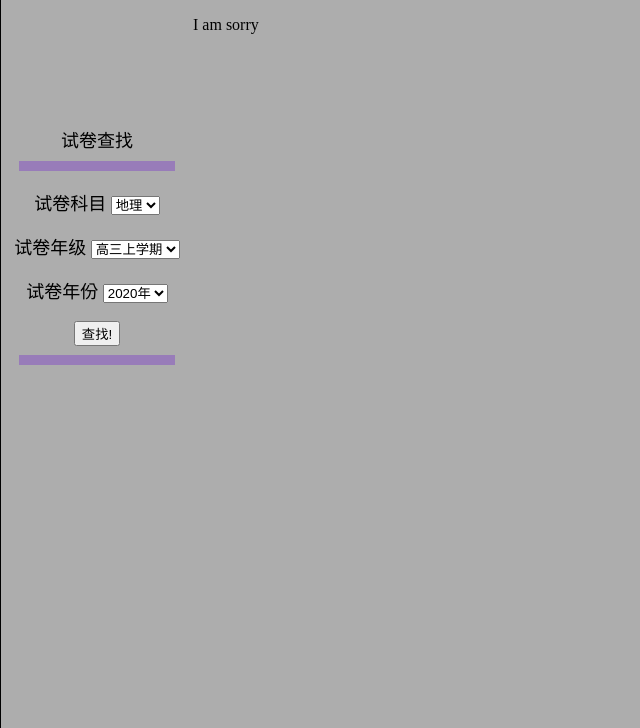
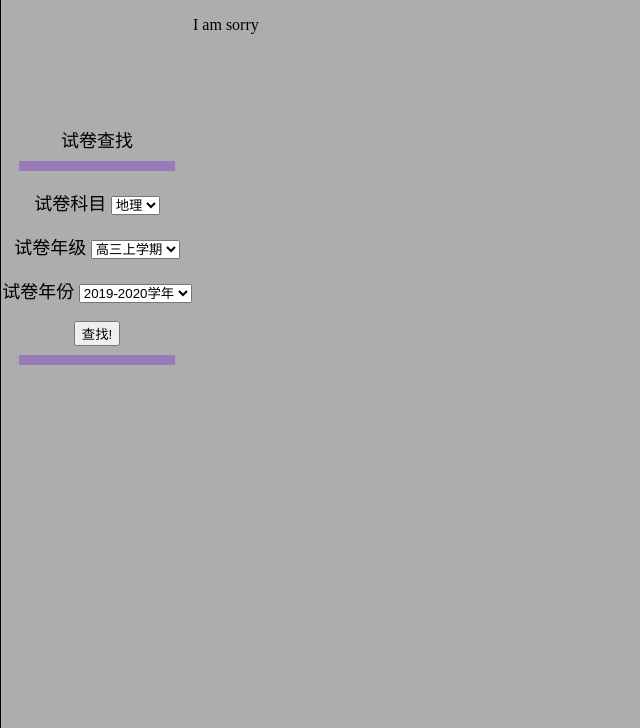
Before and after one commit to wenheping/exam, a Django app: page /dg/ in a window 1280 px wide. Shown: the part 49-777 px from the top of the page, without its empty margins (0-640 px from the left). Run offline with Django 3.2, Linux system fonts and the light colour scheme.

Commit message:
Update dg.html

```diff
--- a/dg/templates/dg.html
+++ b/dg/templates/dg.html
@@ -39,8 +39,8 @@
           </select></p>
         <p> 试卷年份
           <select name="ex_year">
-            <option value="2020年">2020年</option>
-            <option value="2019年">2019年</option>
+            <option value="2019-2020学年">2019-2020学年</option>
+            <option value="2018-2019学年">2018-2019学年</option>
           </select> </p>
         <input type="submit" value="查找!">
        </form>
```
